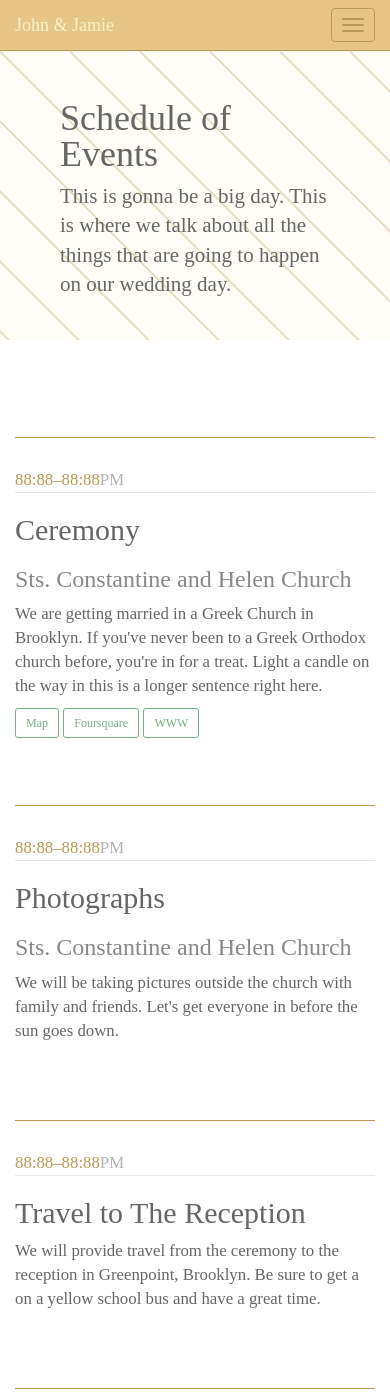
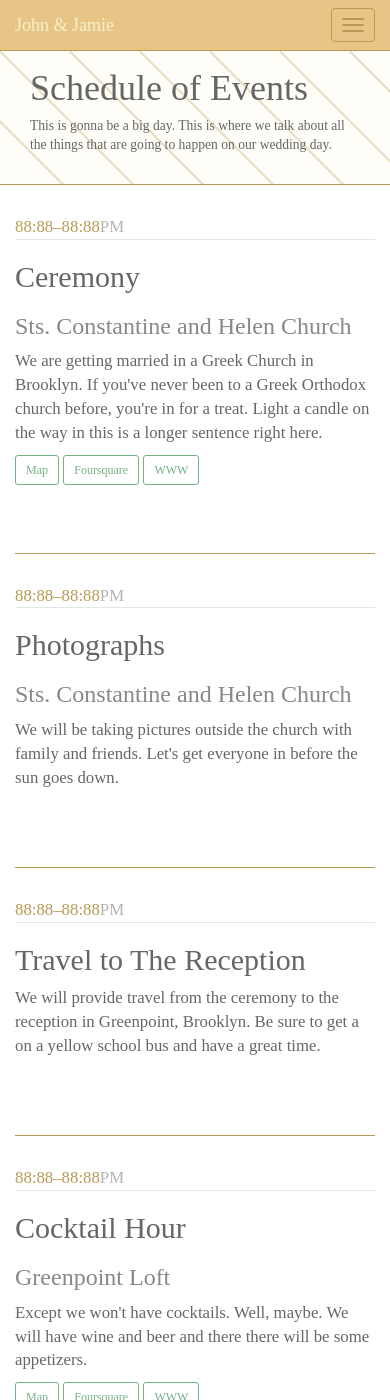
Before and after one commit to jpfinley/weddingSite, a Jekyll site: the page built from site/schedule.html, in a window 390 px wide and 1400 px high. Built offline with Jekyll 4.4.1, drawn with Linux system fonts in a browser that asks for light colours; nearby versions of some CDN libraries; Markdown is read by kramdown in place of the engine named in the settings.

Commit message:
Add responsive styles for mobile

```diff
--- a/site/assets/css/style.css
+++ b/site/assets/css/style.css
@@ -168,6 +168,11 @@
     margin-bottom: 4em;
 }
 
+.section-location .jumbotron {
+  padding-left: 0px;
+  padding-right: 0px;
+}
+
 .location {
   background-color: white;
   padding: 20px;
@@ -214,3 +219,45 @@
   padding-top: 20px;
   border-top: solid 1px #e6e6e6;
 }
+
+
+/* Responsive ==================== */
+
+/* Extra small devices (phones, less than 768px) */
+@media (max-width: 767px) {
+  .jumbotron {
+    padding: 0px;
+    font-size: 97%;
+    padding-bottom: 20px;
+    margin-bottom: 0px;
+    border-bottom: solid 1px #b99a54;
+  }
+
+  .section-event:nth-of-type(1) {
+    margin-top: 0px;
+  }
+  .section-travel:nth-of-type(1) {
+    margin-top: 0px;
+  }
+  .section:first-of-type > div > header {
+    border-top: 0px;
+  }
+  #locations {
+    margin-top: 0px;
+  }
+}
+
+/* Small devices (tablets, 768px and up) */
+@media (min-width: 768px) {
+
+}
+
+/* Medium devices (desktops, 992px and up) */
+@media (min-width: 992px) {
+
+}
+
+/* Large devices (large desktops, 1200px and up) */
+@media (min-width:1200px) {
+
+}
```
